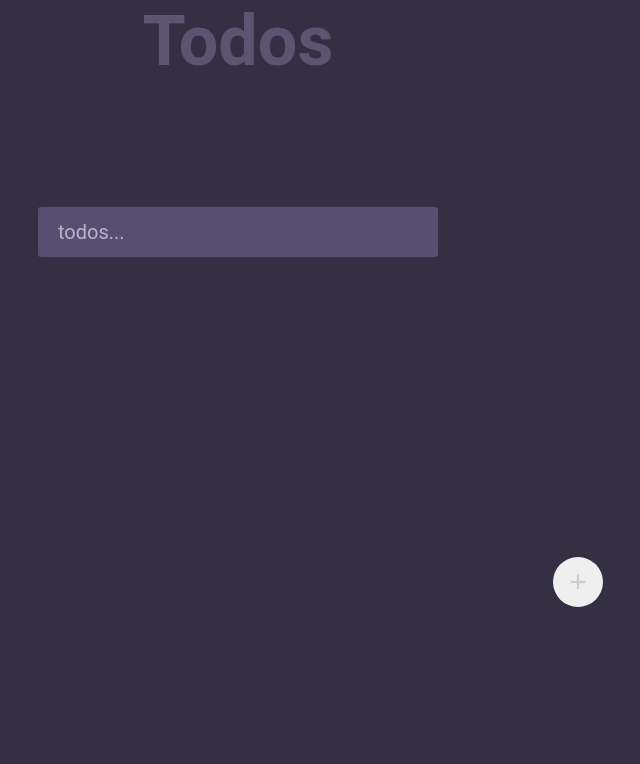
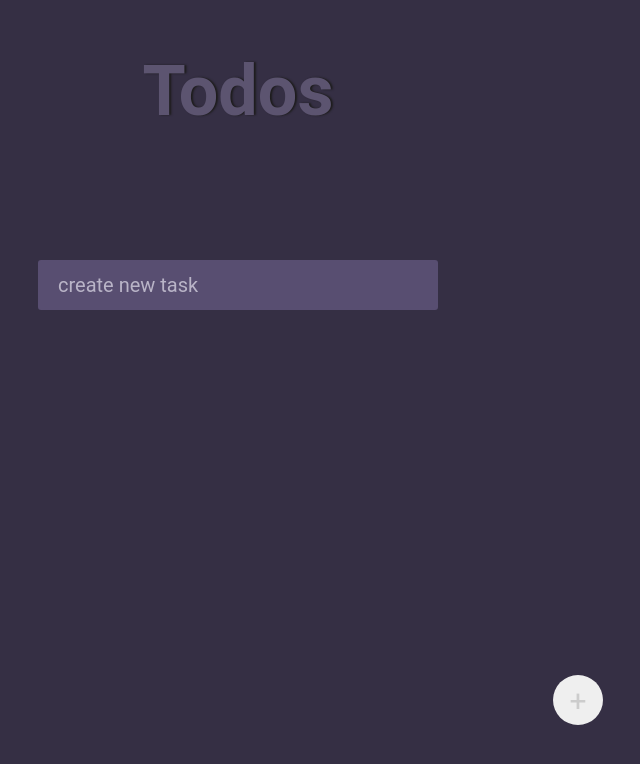
Before and after one commit to jonni595/todo-list, a React (Vite) app: page / in a window 1280 px wide. Shown: the top 764 px of the page, without its empty margins (402-1042 px from the left). Built offline with nearby package versions, Linux system fonts and the light colour scheme.

Commit message:
optimized sass style

```diff
--- a/src/App.tsx
+++ b/src/App.tsx
@@ -2,8 +2,7 @@ import { useState } from "react";
 import Modal from "./components/Modal";
 import useShowMenu from "./hooks/useShowMenu";
 import useChangeInput from "./hooks/useChangeInput";
-
-interface Artist {
+interface Todo {
   id: number;
   name: string;
 }
@@ -11,7 +10,7 @@ interface Artist {
 let nextID = 0;
 
 const App = () => {
-  const [todos, setTodos] = useState<Artist[]>([]);
+  const [todos, setTodos] = useState<Todo[]>([]);
   const { isModalOpen, toggleMenu } = useShowMenu();
   const { name, handleChangeName, clearInput } = useChangeInput();
 
@@ -39,7 +38,7 @@ const App = () => {
           <input
             type="text"
             value={name}
-            placeholder="todos..."
+            placeholder="create new task"
             onChange={handleChangeName}
           />
 
--- a/src/css/style.css
+++ b/src/css/style.css
@@ -17,46 +17,59 @@ body {
   background-color: #352f44;
   color: #faf0e6;
   font-family: "Roboto", sans-serif;
+  display: grid;
+  align-content: center;
+  justify-content: center;
+  position: relative;
+}
+
+button {
+  font-family: inherit;
 }
 
 .container {
-  display: grid;
-  align-content: space-between;
-  justify-content: center;
-  position: relative;
+  width: 100%;
+  height: 700px;
+  min-width: 1000px;
+  display: flex;
+  flex-direction: column;
+  align-items: center;
+  justify-content: space-between;
 }
 .container__title {
   text-align: center;
   font-size: 70px;
   color: #5c5470;
+  text-shadow: 2px 0px 2px #1d1c1c;
 }
 .container__task {
-  width: 800px;
-  height: 600px;
+  width: 100%;
+  height: 500px;
+  max-width: 800px;
   display: flex;
   flex-direction: column;
   align-items: center;
   justify-content: space-between;
+  padding: 10px 20px;
 }
 .container__task input[type=text] {
   width: 400px;
   height: 50px;
-  margin: auto 0;
+  font-family: "Roboto", sans-serif;
+  font-size: 20px;
+  color: #b9b4c7;
+  background: #584e71;
+  padding: 15px 20px;
   border: none;
   outline: none;
   border-radius: 3px;
-  background: #584e71;
-  padding: 15px 20px;
-  font-size: 20px;
-  color: #b9b4c7;
-  font-family: "Roboto", sans-serif;
 }
 .container__task input[type=text]::placeholder {
   color: #b9b4c7;
 }
 .container__list {
   width: 100%;
-  height: 300px;
+  height: 250px;
   display: flex;
   flex-direction: column;
   align-items: center;
@@ -72,7 +85,7 @@ body {
   align-items: center;
   justify-content: space-between;
   width: 400px;
-  height: 30px;
+  height: 50px;
   padding: 20px 15px;
   background: #5c5470;
   border-radius: 5px;
@@ -80,9 +93,8 @@ body {
 }
 .container__list .items li + button {
   border: none;
-  margin-left: 5px;
   border-radius: 3px;
-  padding: 2px 15px;
+  padding: 5px 15px;
   cursor: pointer;
 }
 .container button[type=button] {
@@ -98,7 +110,7 @@ body {
   transition: all 100ms ease-in;
 }
 .container button[type=button]:hover {
-  box-shadow: 4px 2px 15px 0px rgba(246, 247, 247, 0.3);
+  box-shadow: 4px 2px 10px 0px rgba(246, 247, 247, 0.3);
 }
 .container button[type=button]:hover::after {
   color: #352f44;
--- a/src/scss/main.scss
+++ b/src/scss/main.scss
@@ -16,6 +16,13 @@ $ff-base: "Roboto", sans-serif;
   align-items: $align-items;
   justify-content: $justify-content;
 }
+
+@mixin grid($align-content, $justify-content) {
+  display: grid;
+  align-content: $align-content;
+  justify-content: $justify-content;
+}
+
 /* Boilerplate */
 *,
 *::before,
@@ -35,37 +42,44 @@ body {
   background-color: $bg-color;
   color: $txt-color;
   font-family: $ff-base;
+
+  @include grid(center, center);
+  position: relative;
+}
+
+button {
+  font-family: inherit;
 }
 
 .container {
-  display: grid;
-  align-content: space-between;
-  justify-content: center;
-  position: relative;
+  @include dimension(100%, 700px);
+  min-width: 1000px;
+  @include flex(column, center, space-between);
 
   &__title {
     text-align: center;
     font-size: 70px;
     color: $primary;
+    text-shadow: 2px 0px 2px #1d1c1c;
   }
 
   &__task {
-    @include dimension(800px, 600px);
+    @include dimension(100%, 500px);
+    max-width: 800px;
     @include flex(column, center, space-between);
+    padding: 10px 20px;
 
-    // border: 1px solid tomato;
 
     input[type="text"] {
       @include dimension(calc(800px / 2), 50px);
-      margin: auto 0;
+      font-family: $ff-base;
+      font-size: 20px;
+      color: $secondary;
+      background: $bg-input;
+      padding: 15px 20px;
       border: none;
       outline: none;
       border-radius: 3px;
-      background: $bg-input;
-      padding: 15px 20px;
-      font-size: 20px;
-      color: $secondary;
-      font-family: $ff-base;
 
       &::placeholder {
         color: $secondary;
@@ -74,9 +88,8 @@ body {
   }
 
   &__list {
-    @include dimension(100%, calc(600px / 2));
+    @include dimension(100%, calc(500px / 2));
     @include flex(column, center, flex-start);
-    // border: 1px solid #ccc;
 
     ul {
       list-style: none;
@@ -85,18 +98,16 @@ body {
 
     .items {
       @include flex(row, center, space-between);
-      @include dimension(400px, 30px);
+      @include dimension(400px, 50px);
       padding: 20px 15px;
       background: $primary;
       border-radius: 5px;
       margin-bottom: 5px;
-      // border: 1px solid tomato;
 
       li + button {
         border: none;
-        margin-left: 5px;
         border-radius: 3px;
-        padding: 2px 15px;
+        padding: 5px 15px;
         cursor: pointer;
       }
     }
@@ -114,7 +125,7 @@ body {
     transition: all 100ms ease-in;
 
     &:hover {
-      box-shadow: 4px 2px 15px 0px rgba(246, 247, 247, 0.3);
+      box-shadow: 4px 2px 10px 0px rgba(246, 247, 247, 0.3);
     }
 
     &:hover {
```
Also changed, not shown: 1 other file (tests, documents, lock files or other folders).
